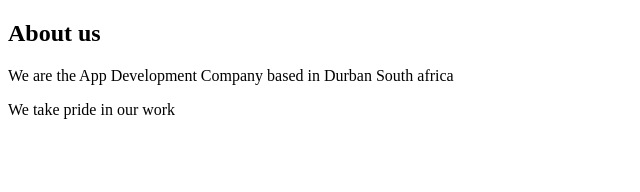
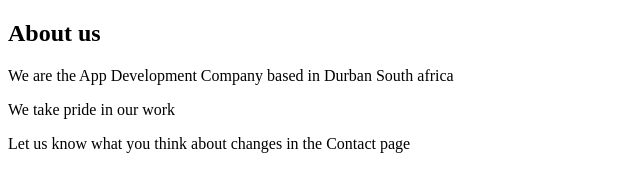
Before and after one commit to mtfy157/SuperheroApp, a plain HTML site: page about.html in a window 1280 px wide. Shown: the whole page, without its empty margins (0-640 px from the left). Drawn offline with Linux system fonts and the light colour scheme.

Commit message:
Added some text

```diff
--- a/about.html
+++ b/about.html
@@ -7,5 +7,6 @@
         <h2>About us</h2>
         <p>We are the App Development Company based in Durban South africa</p>
         <p>We take pride in our work</p>
+        <p>Let us know what you think about changes in the Contact page</p>
     </body>
 </html>
```
